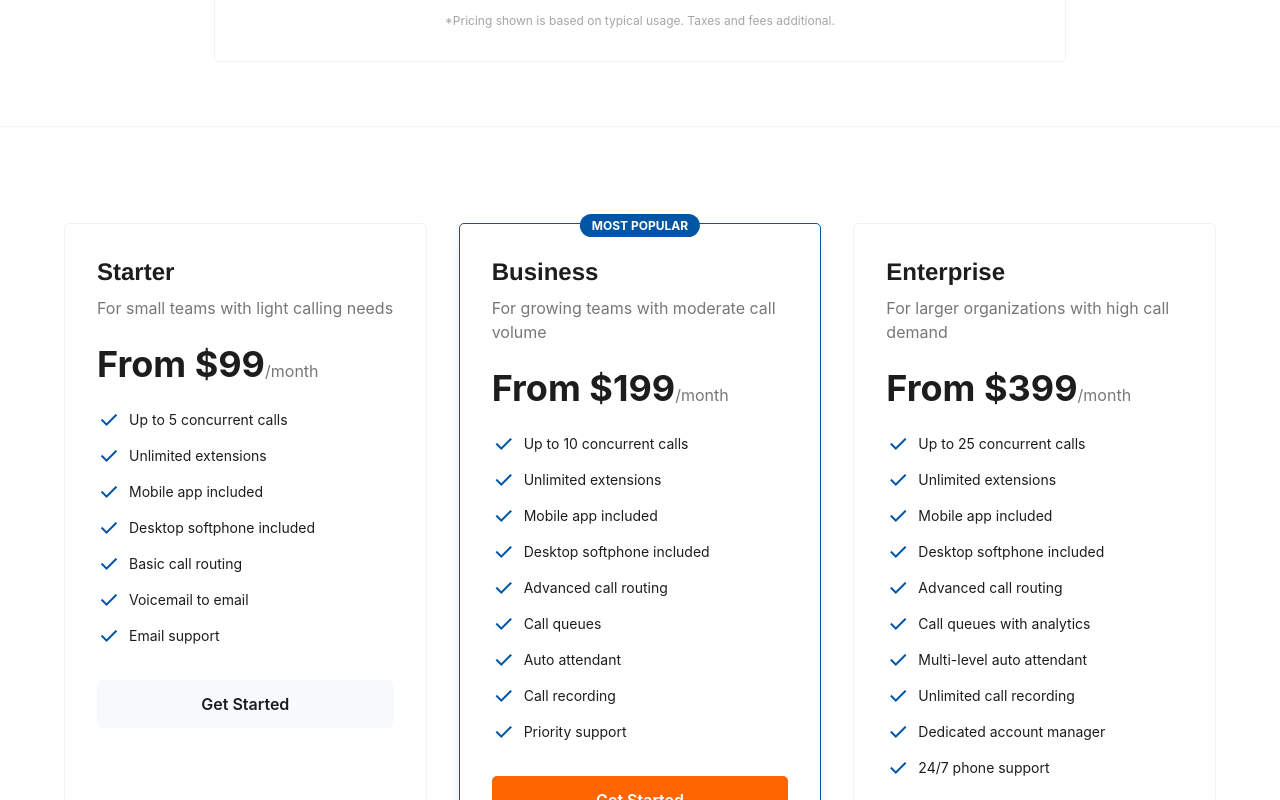
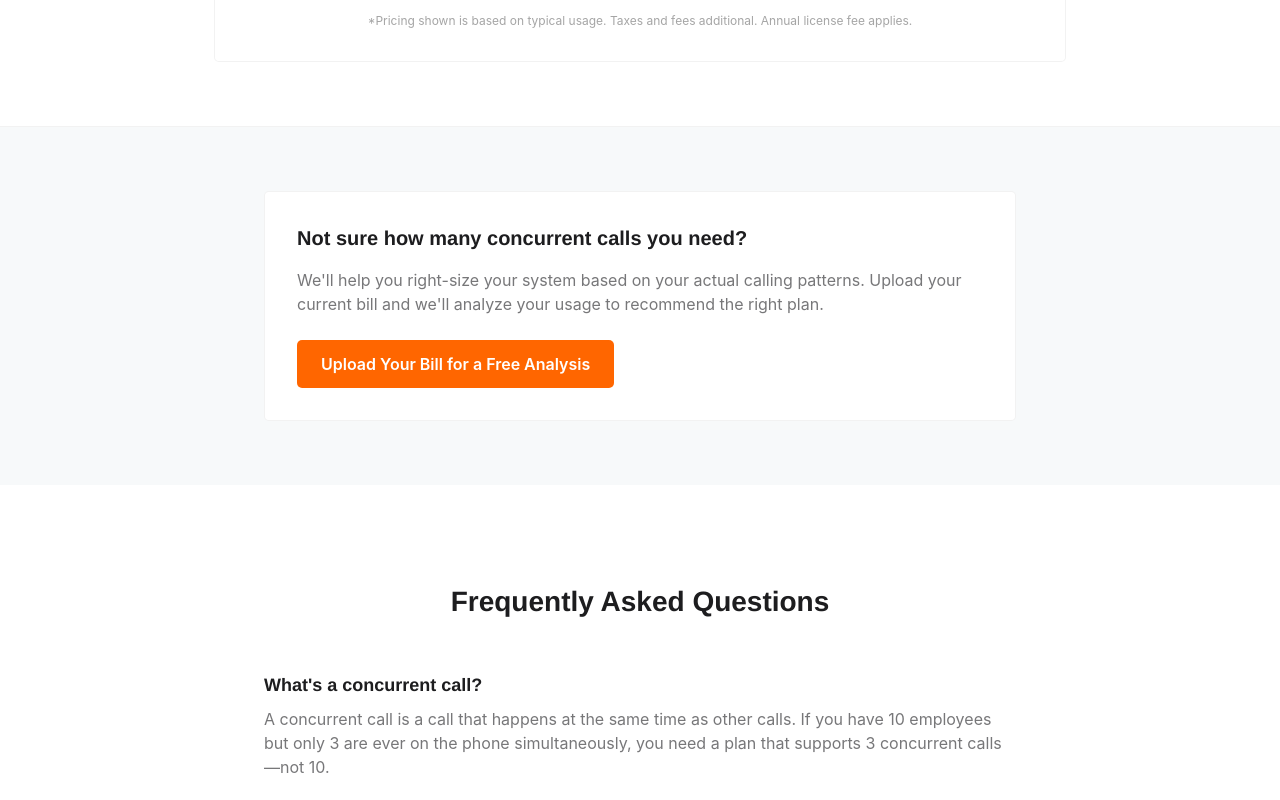
Before and after one commit to gsteinig/techwave-voip-opencode-v1, a Next.js app: page /pricing in a window 1280 px wide. Shown: the part 900-1700 px from the top of the page. Built offline with nearby package versions, Linux system fonts and the light colour scheme.

Commit message:
Fix orphan word, remove pricing cards, add annual fee note

```diff
--- a/src/app/page.tsx
+++ b/src/app/page.tsx
@@ -22,7 +22,7 @@ export default function Home() {
             </h1>
             <p className="font-body mx-auto mt-8 max-w-2xl text-[28px] leading-relaxed text-text-primary/60">
               Stop losing customers to dropped calls. Stop overpaying for extensions you don't use.
-              Send us your bill and we'll show you exactly what you could save.
+              Send us your bill—we'll show you exactly what you could save.
             </p>
             <div className="mt-12 flex flex-col sm:flex-row items-center justify-center gap-4">
               <Link
--- a/src/app/pricing/page.tsx
+++ b/src/app/pricing/page.tsx
@@ -7,60 +7,6 @@ export const metadata = {
 };
 
 export default function Pricing() {
-  const plans = [
-    {
-      name: "Starter",
-      description: "For small teams with light calling needs",
-      price: "From $99",
-      period: "/month",
-      features: [
-        "Up to 5 concurrent calls",
-        "Unlimited extensions",
-        "Mobile app included",
-        "Desktop softphone included",
-        "Basic call routing",
-        "Voicemail to email",
-        "Email support",
-      ],
-    },
-    {
-      name: "Business",
-      description: "For growing teams with moderate call volume",
-      price: "From $199",
-      period: "/month",
-      popular: true,
-      features: [
-        "Up to 10 concurrent calls",
-        "Unlimited extensions",
-        "Mobile app included",
-        "Desktop softphone included",
-        "Advanced call routing",
-        "Call queues",
-        "Auto attendant",
-        "Call recording",
-        "Priority support",
-      ],
-    },
-    {
-      name: "Enterprise",
-      description: "For larger organizations with high call demand",
-      price: "From $399",
-      period: "/month",
-      features: [
-        "Up to 25 concurrent calls",
-        "Unlimited extensions",
-        "Mobile app included",
-        "Desktop softphone included",
-        "Advanced call routing",
-        "Call queues with analytics",
-        "Multi-level auto attendant",
-        "Unlimited call recording",
-        "Dedicated account manager",
-        "24/7 phone support",
-      ],
-    },
-  ];
-
   return (
     <div className="font-body bg-background text-text-primary">
       <main className="pt-16">
@@ -88,62 +34,6 @@ export default function Pricing() {
               </p>
             </div>
             <PricingCalculator />
-          </div>
-        </section>
-
-        {/* Plans */}
-        <section className="py-24">
-          <div className="max-w-[1200px] mx-auto px-6">
-            <div className="grid grid-cols-1 md:grid-cols-3 gap-8">
-              {plans.map((plan, index) => (
-                <div
-                  key={index}
-                  className={`relative rounded-[5px] border p-8 ${
-                    plan.popular
-                      ? "border-primary shadow-lg"
-                      : "border-black/5"
-                  }`}
-                >
-                  {plan.popular && (
-                    <div className="absolute -top-3 left-1/2 -translate-x-1/2">
-                      <span className="bg-primary text-white text-xs font-bold px-3 py-1 rounded-full">
-                        MOST POPULAR
-                      </span>
-                    </div>
-                  )}
-                  <h3 className="font-heading text-2xl font-bold text-text-primary">
-                    {plan.name}
-                  </h3>
-                  <p className="text-text-primary/60 mt-2 mb-6">{plan.description}</p>
-                  <div className="mb-6">
-                    <span className="text-4xl font-bold text-text-primary">
-                      {plan.price}
-                    </span>
-                    <span className="text-text-primary/60">{plan.period}</span>
-                  </div>
-                  <ul className="space-y-3 mb-8">
-                    {plan.features.map((feature, i) => (
-                      <li key={i} className="flex items-center gap-2 text-sm">
-                        <span className="material-symbols-outlined text-primary text-sm">
-                          check
-                        </span>
-                        {feature}
-                      </li>
-                    ))}
-                  </ul>
-                  <Link
-                    href="/contact"
-                    className={`block text-center rounded-[5px] py-3 font-semibold transition-all ${
-                      plan.popular
-                        ? "bg-accent text-white hover:bg-accent/90"
-                        : "bg-bg-light text-text-primary hover:bg-gray-200"
-                    }`}
-                  >
-                    Get Started
-                  </Link>
-                </div>
-              ))}
-            </div>
           </div>
         </section>
 
--- a/src/components/PricingCalculator.tsx
+++ b/src/components/PricingCalculator.tsx
@@ -120,7 +120,7 @@ export default function PricingCalculator() {
       </div>
 
       <p className="text-xs text-text-primary/40 mt-4 text-center">
-        *Pricing shown is based on typical usage. Taxes and fees additional.
+        *Pricing shown is based on typical usage. Taxes and fees additional. Annual license fee applies.
       </p>
     </div>
   );
```
